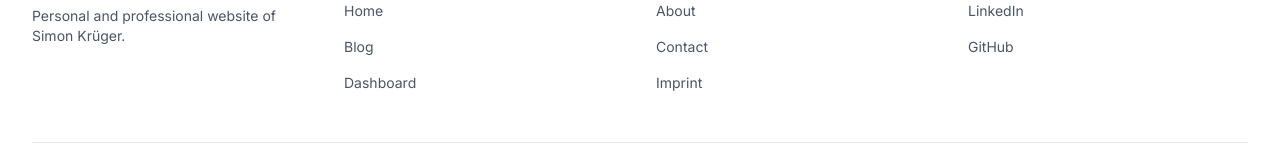
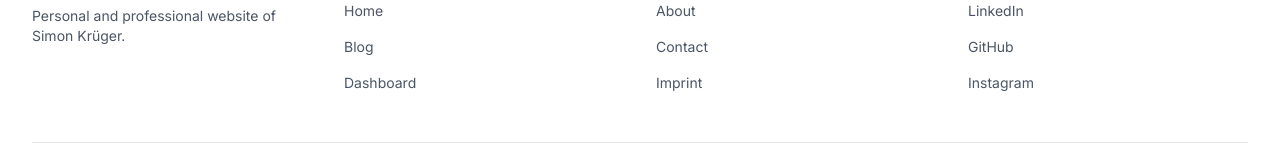
Before and after one commit to kayoslab/cr0ss.org, a Next.js app: page /blog in a window 1280 px wide. Shown: the part 959-1119 px from the top of the page. Built offline with nearby package versions, Linux system fonts and the light colour scheme; no server answers.

Commit message:
Fix links in footer

```diff
--- a/components/footer.tsx
+++ b/components/footer.tsx
@@ -91,7 +91,7 @@ export default function Footer() {
             <ul className='space-y-3'>
               <li>
                 <Link
-                  href='/page/about'
+                  href='https://www.linkedin.com/in/cr0ss/'
                   className='text-sm text-gray-600 dark:text-gray-400 hover:text-gray-900 dark:hover:text-white transition-colors'
                 >
                   LinkedIn
@@ -99,10 +99,18 @@ export default function Footer() {
               </li>
               <li>
                 <Link
-                  href='/page/contact'
+                  href='https://github.com/kayoslab'
                   className='text-sm text-gray-600 dark:text-gray-400 hover:text-gray-900 dark:hover:text-white transition-colors'
                 >
                   GitHub
+                </Link>
+              </li>
+              <li>
+                <Link
+                  href='https://www.instagram.com/cr0ss.mind/'
+                  className='text-sm text-gray-600 dark:text-gray-400 hover:text-gray-900 dark:hover:text-white transition-colors'
+                >
+                  Instagram
                 </Link>
               </li>
             </ul>
```
